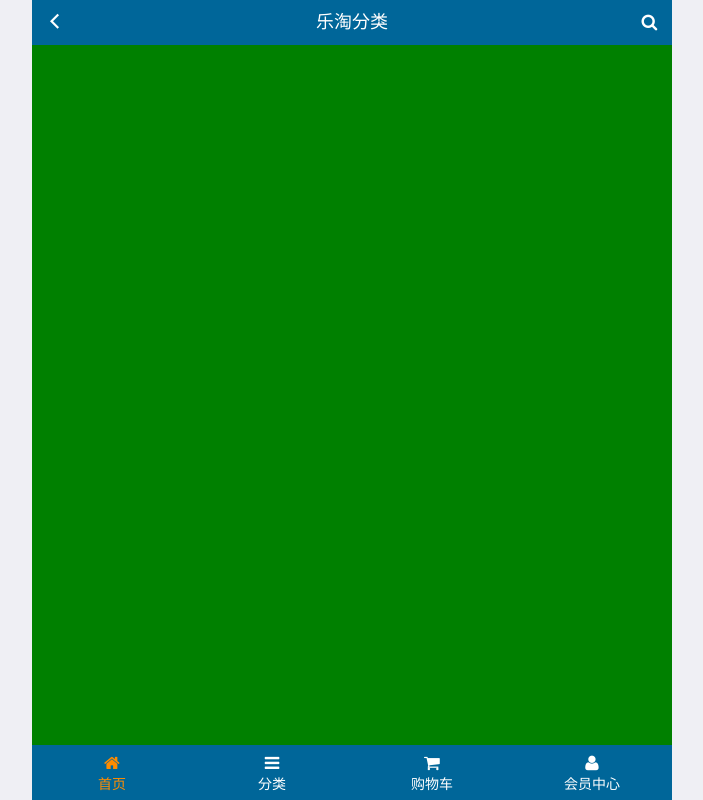
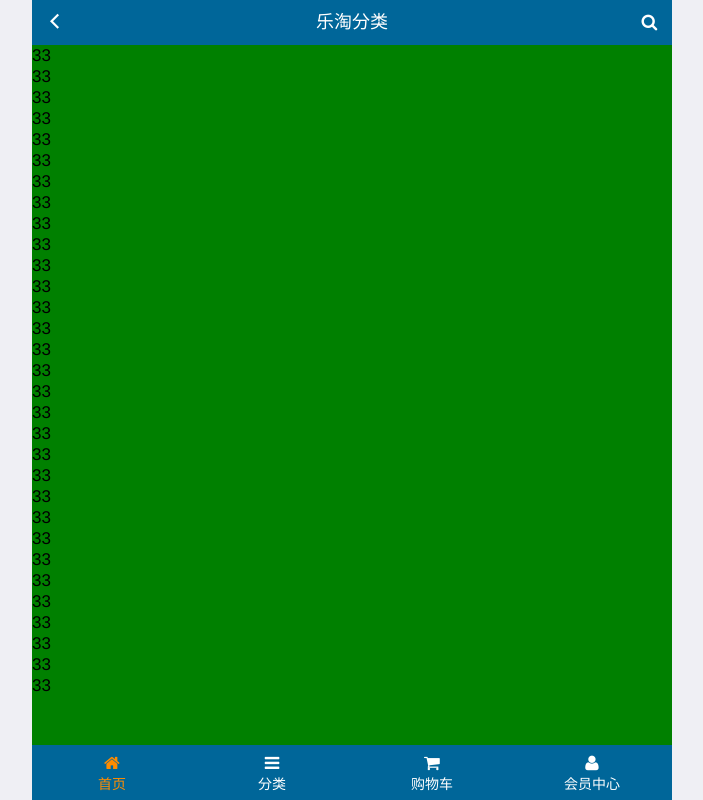
Before and after one commit to yungsupin/letao, a plain HTML site: page front/category.html in a window 1280 px wide. Shown: the whole page, without its empty margins (288-991 px from the left). Drawn offline with Linux system fonts and the light colour scheme.

Commit message:
开始写移动端分类页面

```diff
--- a/front/category.html
+++ b/front/category.html
@@ -8,12 +8,12 @@
     <link rel="stylesheet" href="lib/mui/css/mui.css"/>
     <link rel="stylesheet" href="css/common.css"/>
     <link rel="stylesheet" href="css/category.css"/>
-    <title>乐淘移动端首页</title>
+    <title>乐淘移动端分类页</title>
 </head>
 <body>
 <div class="lt_container">
     <div class="lt_header">
-        <a href="index.html" class="icon_left">
+        <a href="javascript:history.go(-1);" class="icon_left">
             <span class="mui-icon mui-icon-back"></span>
         </a>
         <h4>乐淘分类</h4>
@@ -28,6 +28,37 @@
                     <!-- 轮播图-->
                     <ul class="first">
                         <!-- 挖个坑-->
+                        <li>33</li>
+                        <li>33</li>
+                        <li>33</li>
+                        <li>33</li>
+                        <li>33</li>
+                        <li>33</li>
+                        <li>33</li>
+                        <li>33</li>
+                        <li>33</li>
+                        <li>33</li>
+                        <li>33</li>
+                        <li>33</li>
+                        <li>33</li>
+                        <li>33</li>
+                        <li>33</li>
+                        <li>33</li>
+                        <li>33</li>
+                        <li>33</li>
+                        <li>33</li>
+                        <li>33</li>
+                        <li>33</li>
+                        <li>33</li>
+                        <li>33</li>
+                        <li>33</li>
+                        <li>33</li>
+                        <li>33</li>
+                        <li>33</li>
+                        <li>33</li>
+                        <li>33</li>
+                        <li>33</li>
+                        <li>33</li>
                     </ul>
                 </div>
             </div>
@@ -35,6 +66,9 @@
         <div class="content">
             <div class="mui-scroll-wrapper">
                 <div class="mui-scroll">
+                    <ul class="second">
+
+                    </ul>
                     <!-- 轮播图-->
                 </div>
             </div>
```
